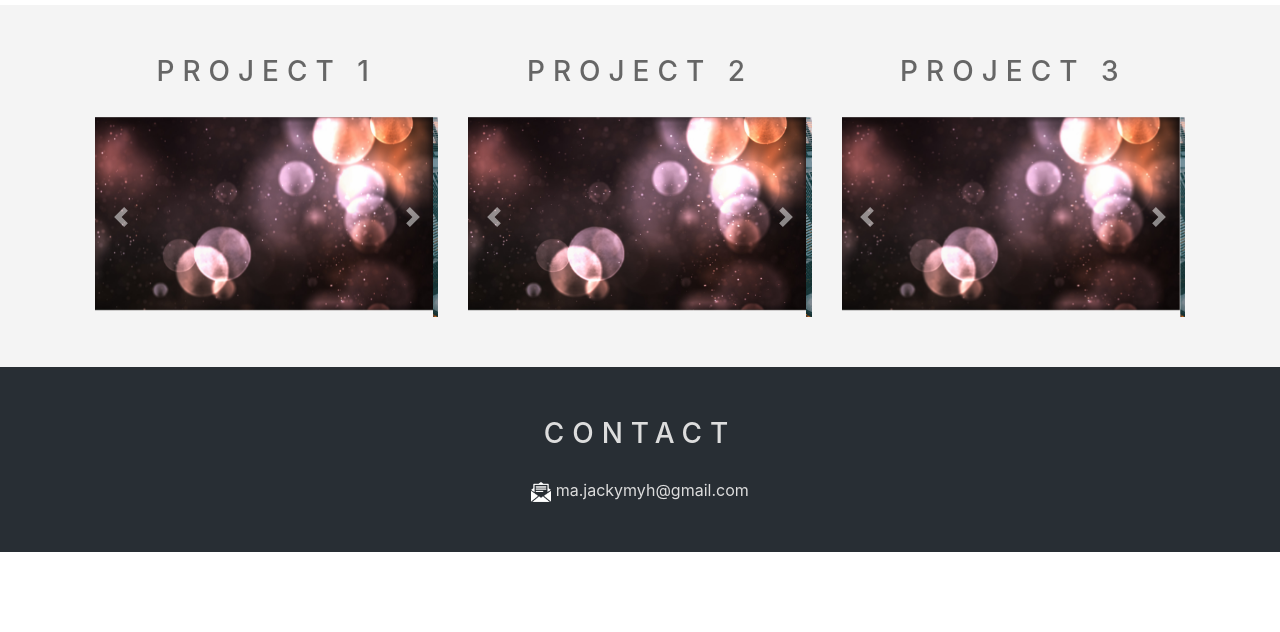
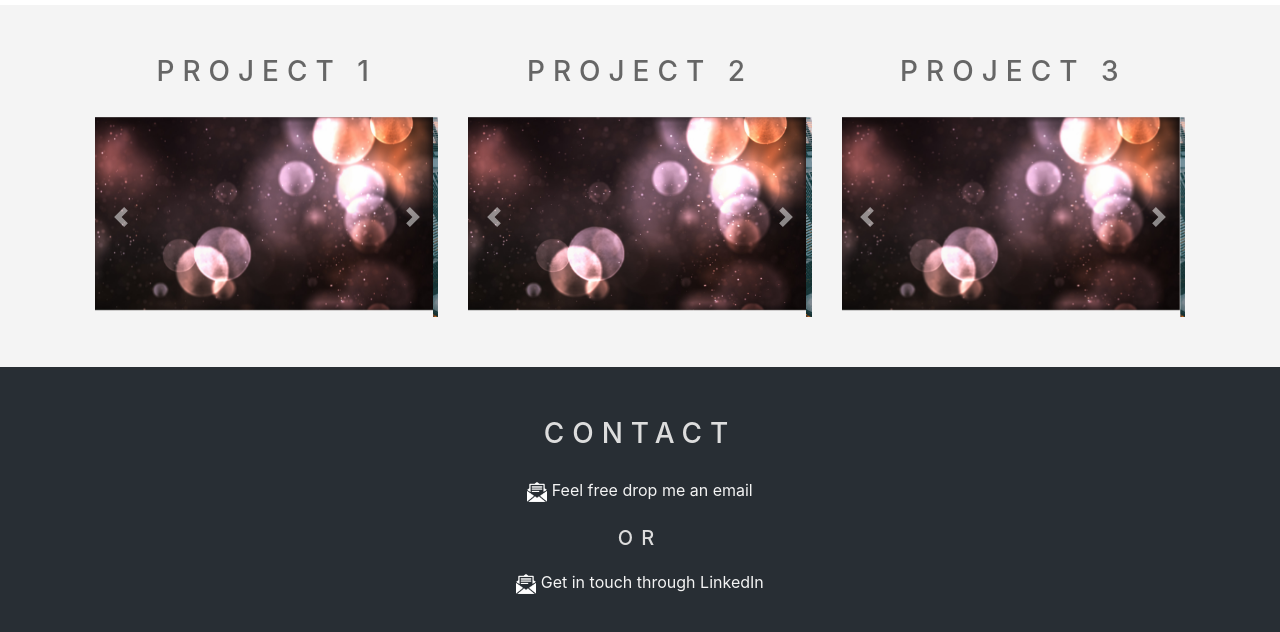
Before and after one commit to jackymyh/toiletmuffin.github.io, a plain HTML site: page index.html in a window 1280 px wide. Shown: the part 2202-2834 px from the top of the page. Before the commit the page ends 2754 px from the top, so only its background shows below. Drawn offline with nearby package versions, Linux system fonts and the light colour scheme.

Commit message:
contact info

```diff
--- a/index.html
+++ b/index.html
@@ -201,8 +201,17 @@
     <section class="section section-dark" id="contact">
       <div class="container">
         <h3 class="header">Contact</h3>
-        <img class="contact-icon" src="./img/email.png">
-        ma.jackymyh@gmail.com
+        <a href="mailto:ma.jackymyh@gmail.com" style="color:#f4f4f4">
+          <img class="contact-icon" src="./img/email.png">
+          Feel free drop me an email
+        </a>
+        <br>
+        <br>
+        <h5 class="header">Or</h5>
+        <a href="https://www.linkedin.com/in/jacky-ma-7ba7a1113/" style="color:#f4f4f4">
+          <img class="contact-icon" src="./img/email.png">
+          Get in touch through LinkedIn
+        </a>
       </div>
     </section>
 
```
